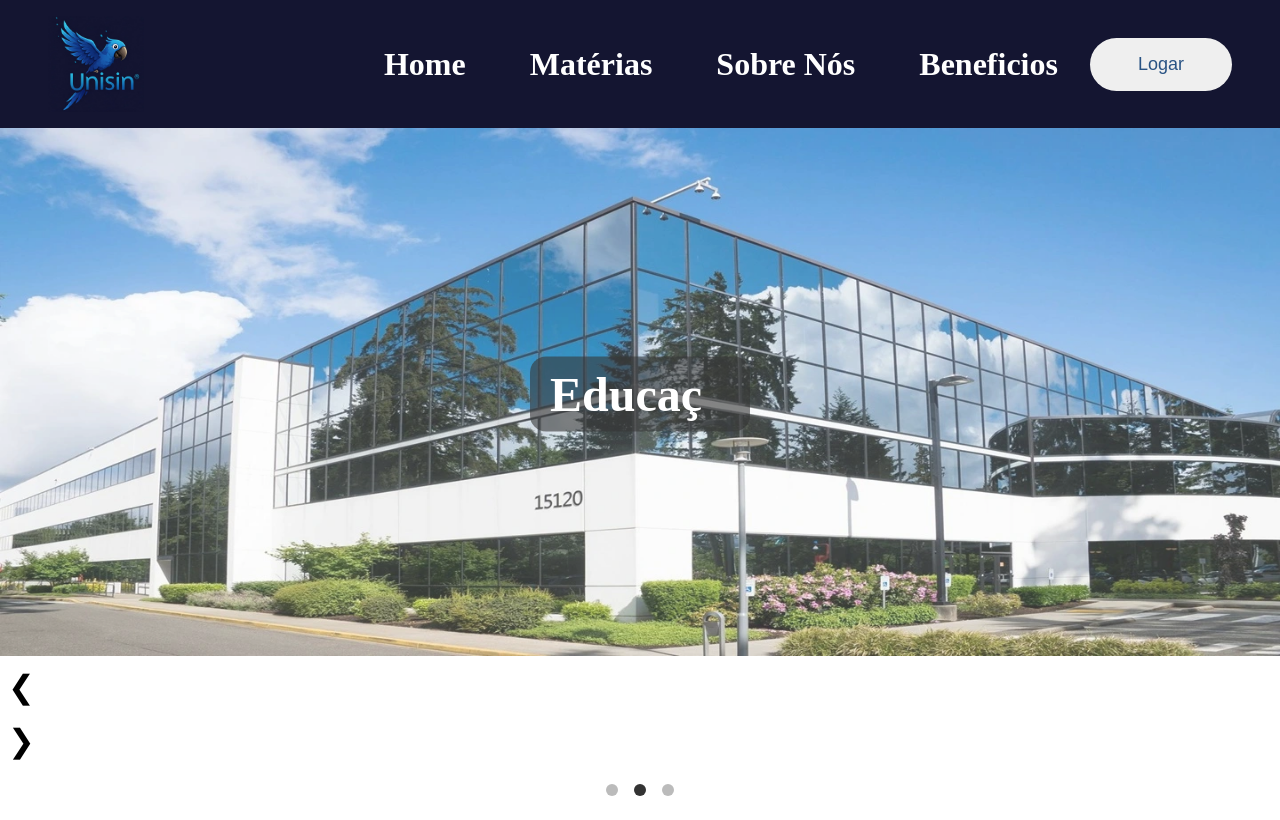
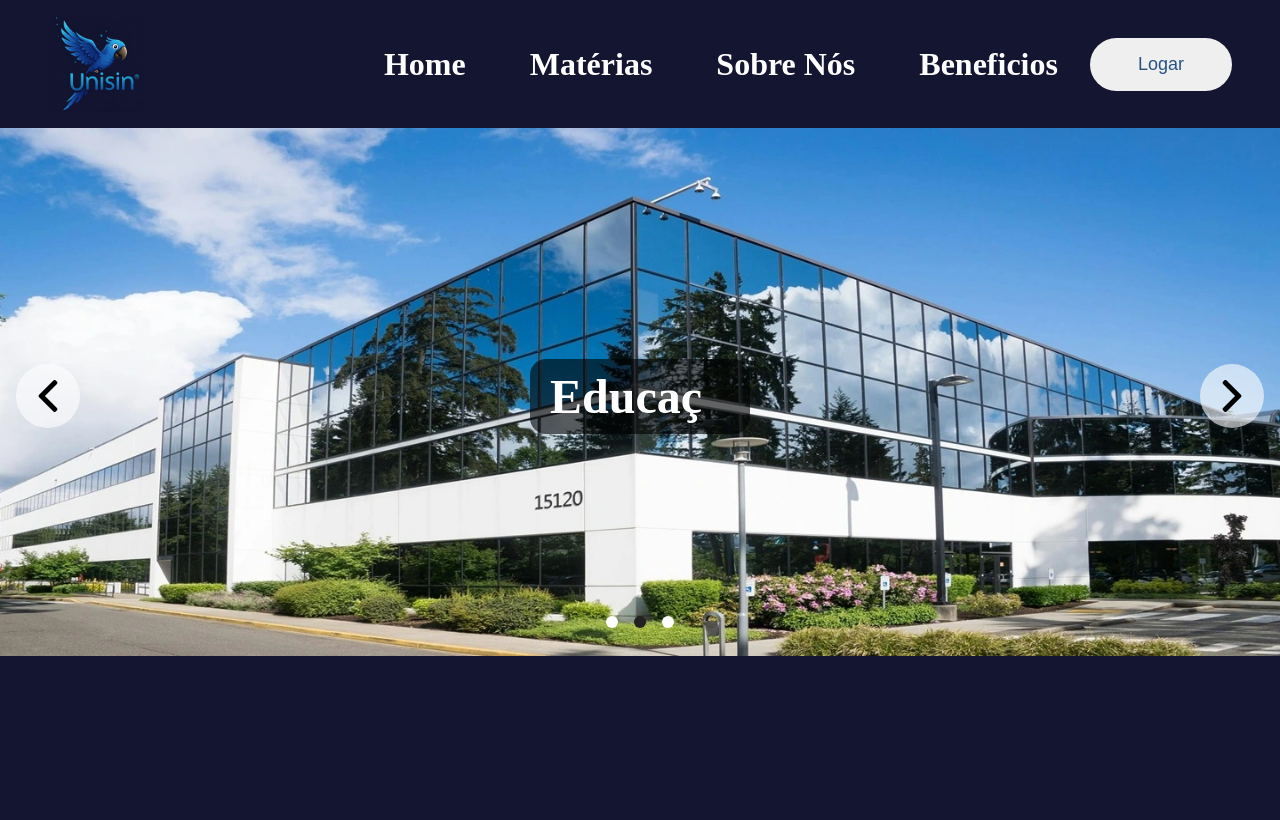
Before and after one commit to saulobbarbosa/Unisin, a React (Create React App) app in the folder frontend/: page / in a window 1280 px wide. Built offline with nearby package versions, Linux system fonts and the light colour scheme.

Commit message:
Correção do Carrossel do Home

```diff
--- /dev/null
+++ b/frontend/src/components/carrossels/home-cards/HCards.jsx
@@ -0,0 +1,7 @@
+import React from "react";
+
+export default function Home_Card(){
+    return(
+        <></>
+    )
+}
--- a/frontend/src/components/carrossels/home-carrossel/HCarrossel.jsx
+++ b/frontend/src/components/carrossels/home-carrossel/HCarrossel.jsx
@@ -36,12 +36,11 @@ export default function Home_Carrossel(){
     return(
         <div className={CarrosselStyle.carouselContainer}>
             {images.map((item, index) => (
-                <div key={index}
-                className={`${CarrosselStyle.slide} ${index === current ? CarrosselStyle.active : ""}`}
-                >
+                <div key={index} className={CarrosselStyle.slide}>
                     {index === current && (
                         <>
                             <img src={item.src} alt="slide" className={CarrosselStyle.image} draggable="false"/>
+                            <div className={CarrosselStyle.divText}>
                                 <h2 className={CarrosselStyle.text}>
                                     <TextType
                                     text={item.text}
@@ -51,19 +50,24 @@ export default function Home_Carrossel(){
                                     cursorCharacter="_"
                                     />
                                 </h2>
+                            </div>
                         </>
                     )}
                 </div>
             ))}
 
-            <button className={CarrosselStyle.arrow + " " + CarrosselStyle.left} onClick={prevSlide}>
-                ❮
+            <div className={CarrosselStyle.divArrows}>
+                <button className={CarrosselStyle.arrow} onClick={prevSlide}>
+                    <img src={require('../../../imgs/icons/seta-esquerda.png')} alt="seta-esquerda"
+                    className={CarrosselStyle.arrowImg}/>
                 </button>
-            <button className={CarrosselStyle.arrow + " " + CarrosselStyle.right} onClick={nextSlide}>
-                ❯
+                <button className={CarrosselStyle.arrow} onClick={nextSlide}>
+                    <img src={require('../../../imgs/icons/seta-direita.png')} alt="seta-direita"
+                    className={CarrosselStyle.arrowImg}/>
                 </button>
+            </div>
 
-            <div className={CarrosselStyle.dots}>
+            <div className={CarrosselStyle.divDot}>
                 {images.map((_, index) => (
                     <span
                     key={index}
--- a/frontend/src/components/carrossels/home-carrossel/carrossel.module.css
+++ b/frontend/src/components/carrossels/home-carrossel/carrossel.module.css
@@ -3,63 +3,74 @@
     margin-top: 8rem;
 }
 
-.slide.active {
-    opacity: 1;          /* totalmente visível */
-    position: relative;   /* mantém o slide ativo visível */
-}
 .slide {
-    opacity: 0;                /* totalmente transparente */
-    transition: opacity 0.8s ease-out; /* transição suave ao mudar a opacidade */
-    position: absolute;
-    width: 100%;
-    top: 0;
-    left: 0;
+    opacity: 1;
 }
 
 .image{
     width: 100%;
     height: 33rem;
+    z-index: -10;
 }
 
+.divText{
+    width: 100%;
+    height: 33rem;
+    display: flex;
+    justify-content: center;
+    align-items: center;
+    z-index: 5;
+    margin-top: -33rem;
+}
 .text {
-    position: absolute;
-    top: 50%;
-    left: 50%;
-    transform: translate(-50%, -50%);
     color: white;
     font-size: 3rem;
-    font-weight: bold;
     background-color: rgba(0, 0, 0, 0.6);
     padding: 0.625rem 1.25rem;
     border-radius: 1rem;
 }
 
+/* Navegação */
+.divArrows{
+    width: 100%;
+    height: 33rem;
+    display: flex;
+    justify-content: space-between;
+    align-items: center;
+    z-index: 5;
+    margin-top: -33rem;
+}
 .arrow {
     display: flex;
     background: rgba(255, 255, 255, 0.6);
     border: none;
-    font-size: 2rem;
     cursor: pointer;
-    padding: 8px;
+    padding: 1rem;
     border-radius: 100%;
+    margin: 1rem;
+}
+.arrowImg{
+    width: 2rem;
 }
 
-.dots {
-    width: 100vw;
+.divDot {
+    width: 100%;
+    height: 33rem;
     display: flex;
     justify-content: center;
-    margin-top: 1rem;
+    align-items: flex-end;
+    z-index: 5;
+    margin-top: -35rem;
 }
-
 .dot{
     width: 0.75rem;
     height: 0.75rem;
     margin: 0 0.5rem;
-    background-color: #bbb;
+    background-color: #ffffff;
     border-radius: 100%;
     cursor: pointer;
 }
 
-.dot.active {
-    background-color: #333;
+.dot.active{
+    background-color: #222;
 }
--- a/frontend/src/pages/home/Home.jsx
+++ b/frontend/src/pages/home/Home.jsx
@@ -5,12 +5,14 @@ import React from "react";
 // Import Componentes
 import Header from "../../components/headers/HeaderHome";
 import Carrossel from "../../components/carrossels/home-carrossel/HCarrossel";
+import Cards from "../../components/carrossels/home-cards/HCards";
 
 export default function TelaHome(){
     return(
-        <div>
+        <div style={{backgroundColor: '#141531', height: '86.5vh'}}>
             <Header />
             <Carrossel />
+            <Cards />
         </div>
     )
 }
```
Also changed, not shown: frontend/src/imgs/icons/seta-direita.png (added), frontend/src/imgs/icons/seta-esquerda.png (added). Lines whose indentation alone changed are shown as unchanged.
